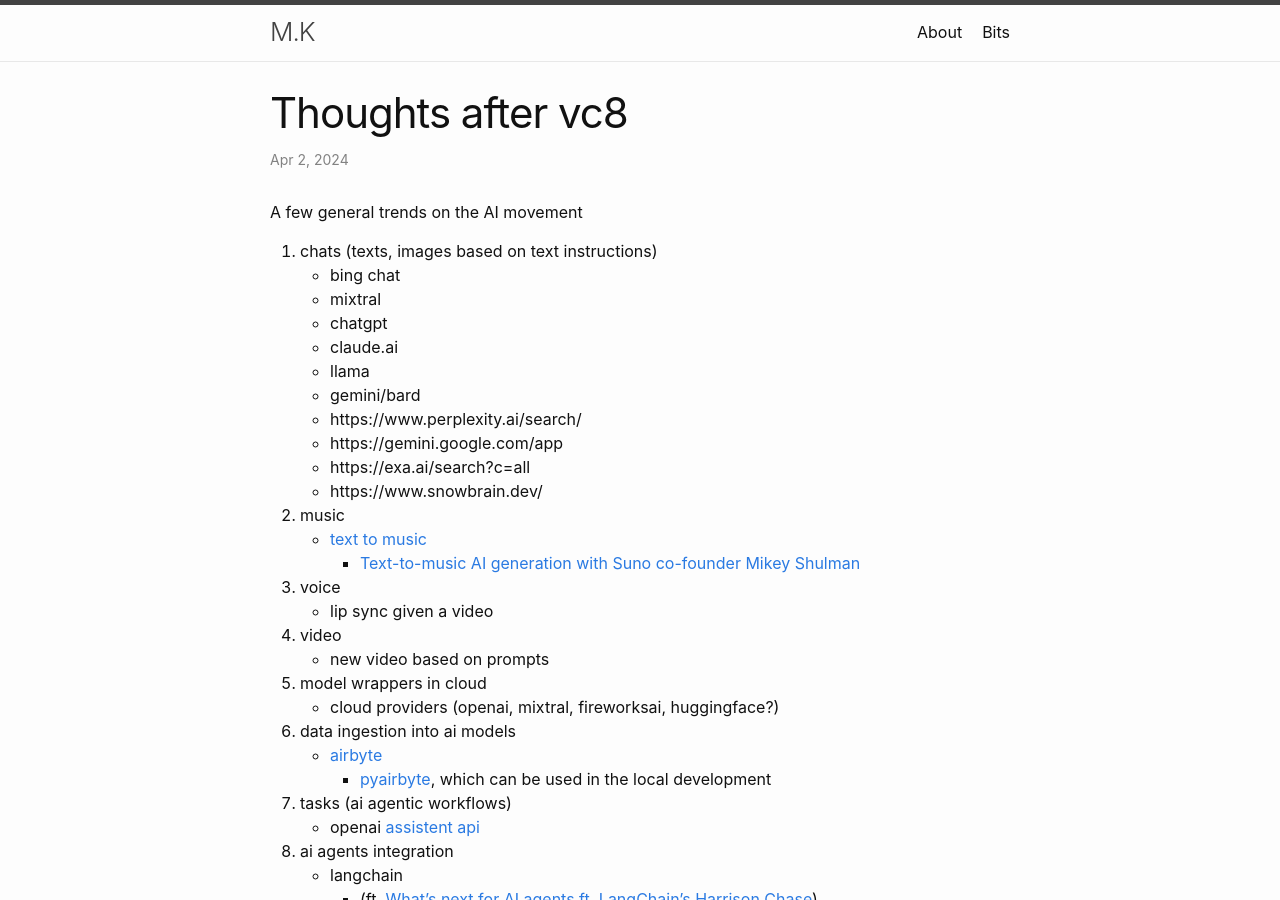
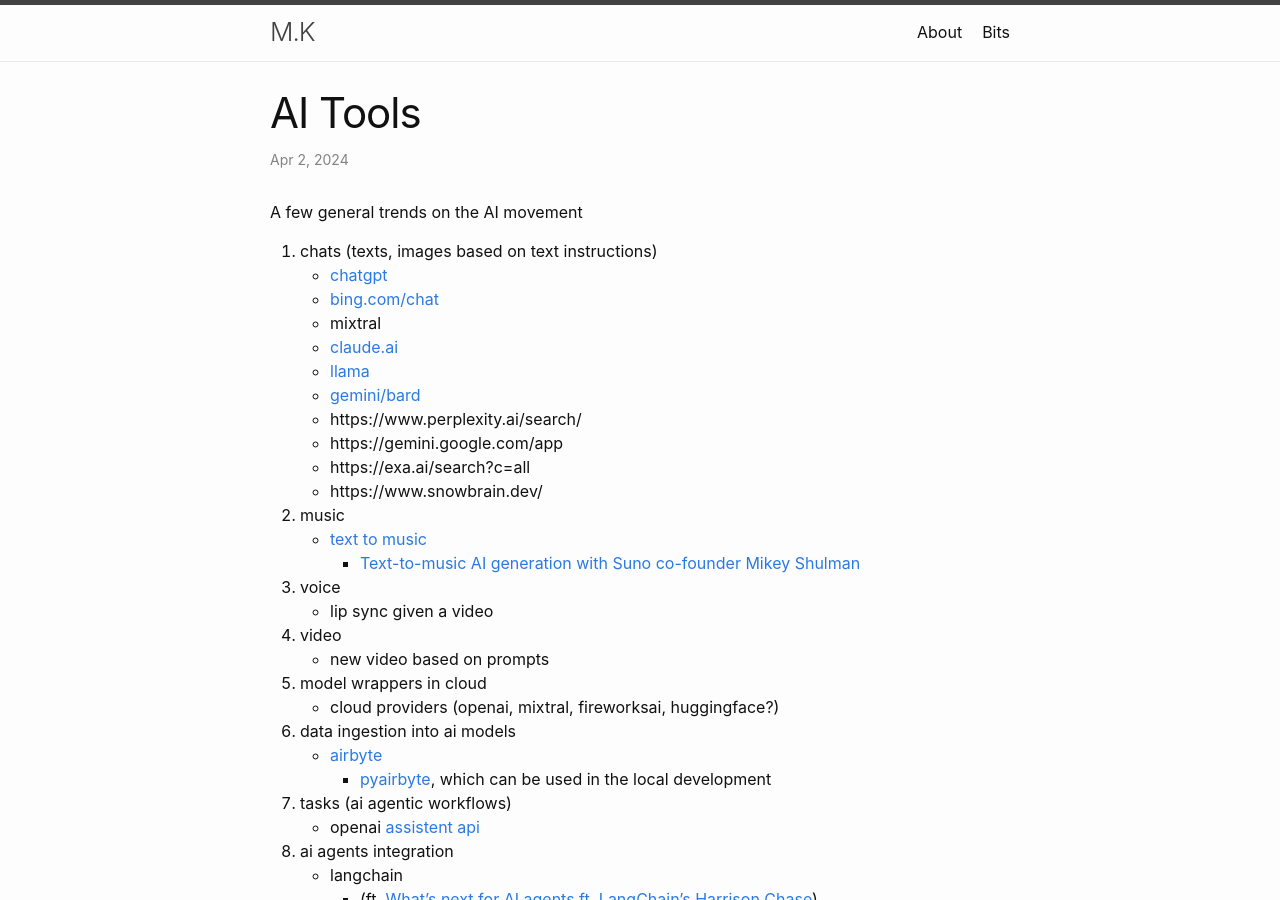
Before and after one commit to medinLaVie/medinLaVie.github.io, a Jekyll site: the page built from _posts/2024-04-02-thoughts-after-vc8.md, in a window 1280 px wide and 900 px high. Built offline with Jekyll 4.4.1, drawn with Linux system fonts in a browser that asks for light colours.

```diff
--- a/_posts/2024-04-02-thoughts-after-vc8.md
+++ b/_posts/2024-04-02-thoughts-after-vc8.md
@@ -1,5 +1,5 @@
 ---
-title:  "Thoughts after vc8"
+title:  "AI Tools"
 date:   2024-04-02 10:20:00 # 4/3 10:20-
 layout: page
 #
@@ -11,12 +11,12 @@ layout: page
 A few general trends on the AI movement
 
 1. chats (texts, images based on text instructions)
-    - bing chat
+    - [chatgpt](https://chat.openai.com)
+    - [bing.com/chat](https://bing.com/chat)
     - mixtral
-    - chatgpt
-    - claude.ai
-    - llama
-    - gemini/bard
+    - [claude.ai](https://claude.ai/chats)
+    - [llama](https://labs.perplexity.ai/)
+    - [gemini/bard](https://gemini.google.com/app)
     - https://www.perplexity.ai/search/
     - https://gemini.google.com/app
     - https://exa.ai/search?c=all
```
Also changed, not shown: README.md.
